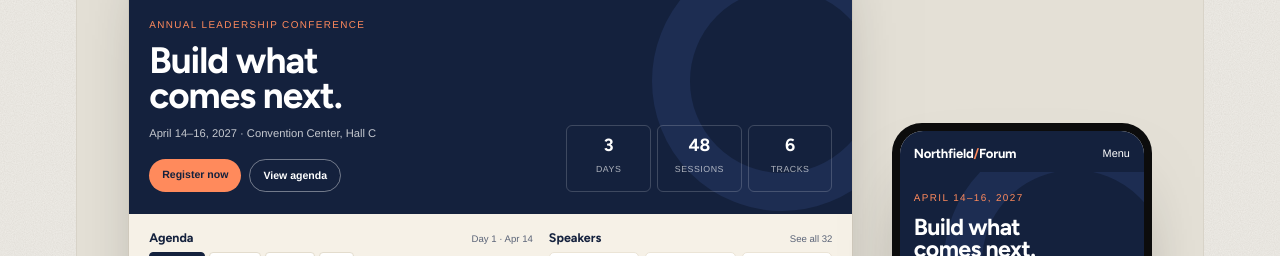
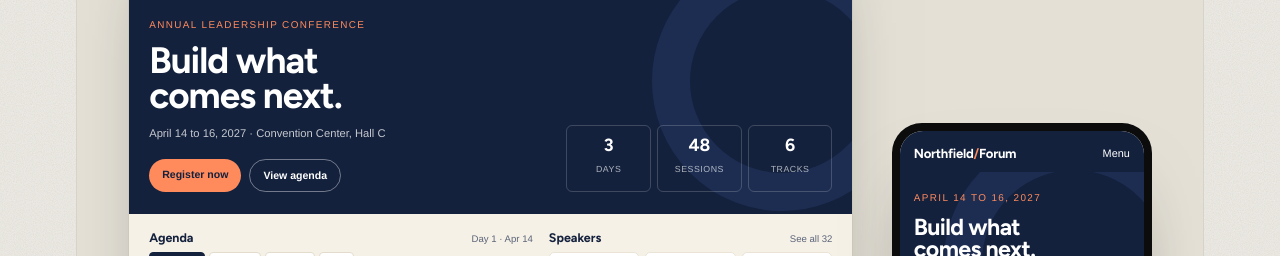
Before and after one commit to bkknerd/draftandlogic, a Next.js app: page /swoogo-development in a window 1280 px wide. Shown: the part 1180-1436 px from the top of the page. Built offline with nearby package versions, Linux system fonts and the light colour scheme.

Commit message:
Replace remaining dashes with words

```diff
--- a/app/globals.css
+++ b/app/globals.css
@@ -1,5 +1,5 @@
 /* Draft & Logic — homepage
-   Vellum, ink and one lime. Two faces: Matter for display (Helvetica Neue until the
+   Vellum and ink. Two faces: Matter for display (Helvetica Neue until the
    licensed files are added) and Helvetica Neue for text. A system monospace appears only
    inside the drawn mockups, where it reads as annotation. */
 /* Figtree (SIL OFL, public/fonts/figtree/OFL.txt) stands in for Matter until a Matter web license is in place. Matter stays first in --display, so licensed files in public/fonts/ take over. */
--- a/components/SwoogoMockup.jsx
+++ b/components/SwoogoMockup.jsx
@@ -38,7 +38,7 @@ export default function SwoogoMockup() {
             <div style={lift}>
               <p className="ev-k">Annual Leadership Conference</p>
               <p className="ev-h">Build what<br />comes next.</p>
-              <p className="ev-meta">April 14–16, 2027 · Convention Center, Hall C</p>
+              <p className="ev-meta">April 14 to 16, 2027 · Convention Center, Hall C</p>
               <p className="ev-btns"><span>Register now</span><span>View agenda</span></p>
             </div>
             <div className="ev-count">
@@ -72,7 +72,7 @@ export default function SwoogoMockup() {
       <div className="ph" aria-hidden="true">
         <div className="ph-in ev">
           <div className="ev-nav"><Logo /><span>Menu</span></div>
-          <div className="ev-hero"><div style={lift}><p className="ev-k">April 14–16, 2027</p><p className="ev-h">Build what comes next.</p></div></div>
+          <div className="ev-hero"><div style={lift}><p className="ev-k">April 14 to 16, 2027</p><p className="ev-h">Build what comes next.</p></div></div>
           <div className="ev-body">
             <div>
               <p className="ev-sh">Up next <small>Day 1</small></p>
--- a/public/intake/index.html
+++ b/public/intake/index.html
@@ -91,7 +91,7 @@ footer{border-top:1px solid var(--rule);padding:24px 0 40px;font-size:14px;color
         <label>Public phone <input type="tel" name="public_phone"></label>
         <label>Public email <input type="email" name="public_email"></label>
       </div>
-      <label>Hours <span class="opt">One line per day or range.</span><textarea name="hours" rows="3" placeholder="Mon–Fri 8am–5pm&#10;Sat 9am–1pm"></textarea></label>
+      <label>Hours <span class="opt">One line per day or range.</span><textarea name="hours" rows="3" placeholder="Mon to Fri 8am to 5pm&#10;Sat 9am to 1pm"></textarea></label>
     </fieldset>
 
     <fieldset>
```
Also changed, not shown: 1 other file (tests, documents, lock files or other folders).
